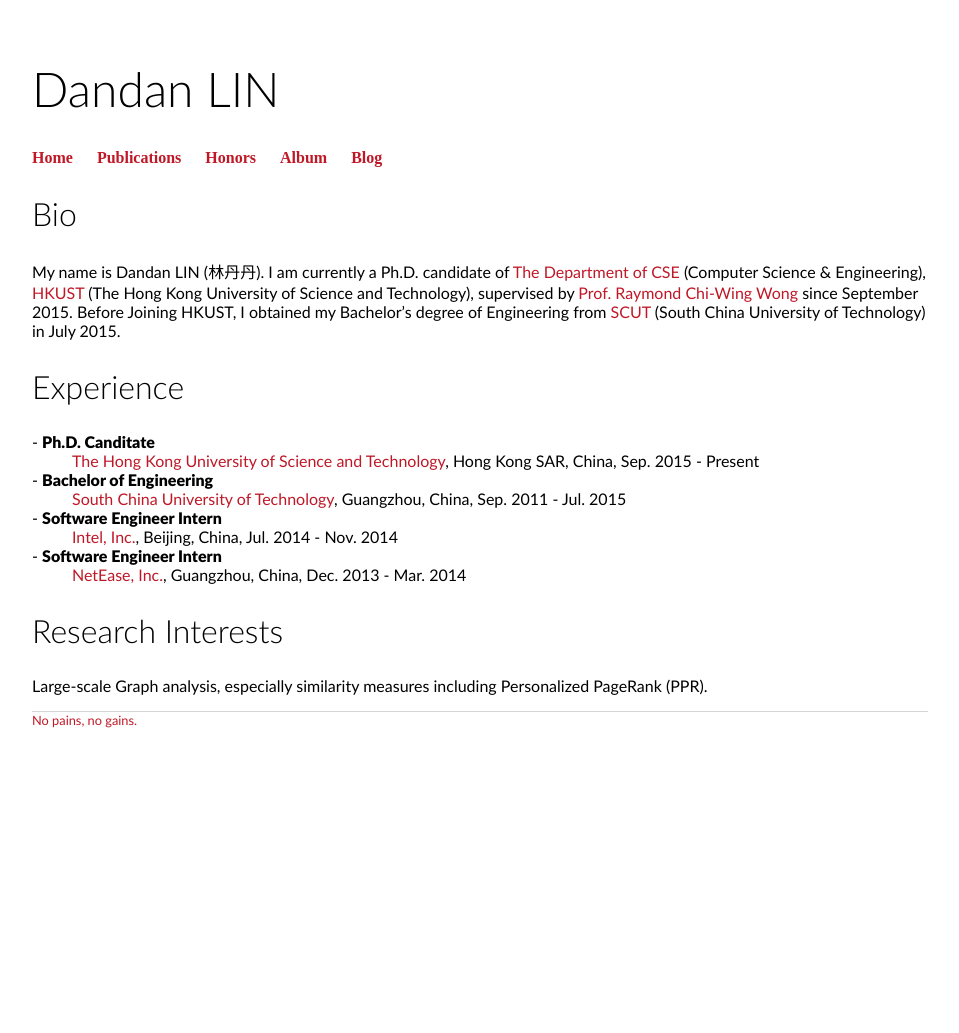
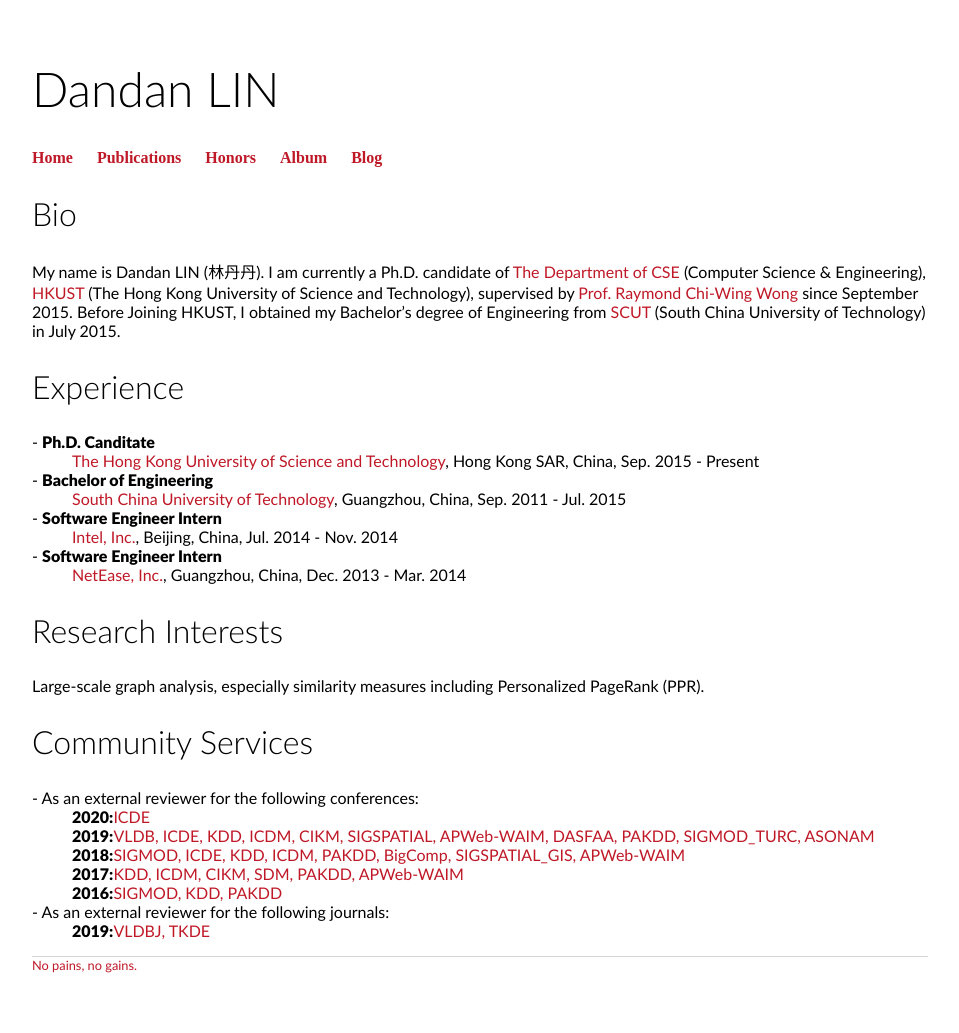
Before and after one commit to 2danlin/2danlin.github.io, a Jekyll site: the page built from index.html, in a window 1280 px wide. Shown: the whole page, without its empty margins (160-1119 px from the left). Built offline with Jekyll 4.4.1, drawn with Linux system fonts in a browser that asks for light colours; before the commit the page ends 900 px from its top, so only the background shows below that.

Commit message:
Update index.html

```diff
--- a/index.html
+++ b/index.html
@@ -25,5 +25,19 @@ title: Dandan's Homepage
 	</dl>
 
 	<h2>Research Interests</h2>
-	<p>Large-scale Graph analysis, especially similarity measures including Personalized PageRank (PPR).</p>
+	<p>Large-scale graph analysis, especially similarity measures including Personalized PageRank (PPR).</p>
+
+	<h2>Community Services</h2>
+	<dl>
+		<dt>- As an external reviewer for the following conferences:</dt>
+		<dd><strong>2020:</strong><a>ICDE </a></dd>
+		<dd><strong>2019:</strong><a>VLDB, ICDE, KDD, ICDM, CIKM, SIGSPATIAL, APWeb-WAIM, DASFAA, PAKDD, SIGMOD_TURC, ASONAM </a></dd>
+		<dd><strong>2018:</strong><a>SIGMOD, ICDE, KDD, ICDM, PAKDD, BigComp, SIGSPATIAL_GIS, APWeb-WAIM </a></dd>
+		<dd><strong>2017:</strong><a>KDD, ICDM, CIKM, SDM, PAKDD, APWeb-WAIM</a></dd>
+		<dd><strong>2016:</strong><a>SIGMOD, KDD, PAKDD</a></dd>
+
+
+		<dt>- As an external reviewer for the following journals:</dt>
+		<dd><strong>2019:</strong><a>VLDBJ, TKDE</a></dd>
+	</dl>
 </div><!-- /.blurb -->
```
